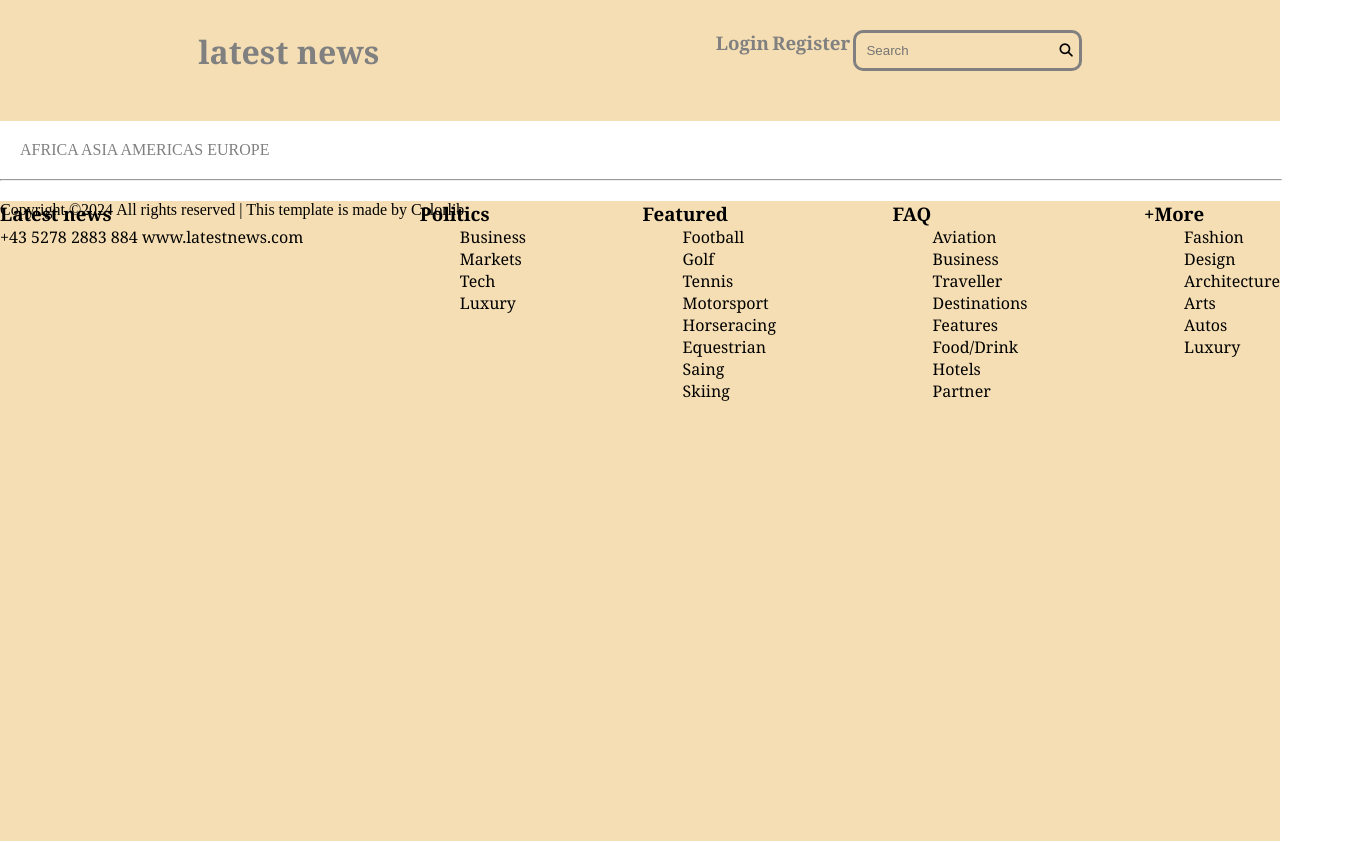
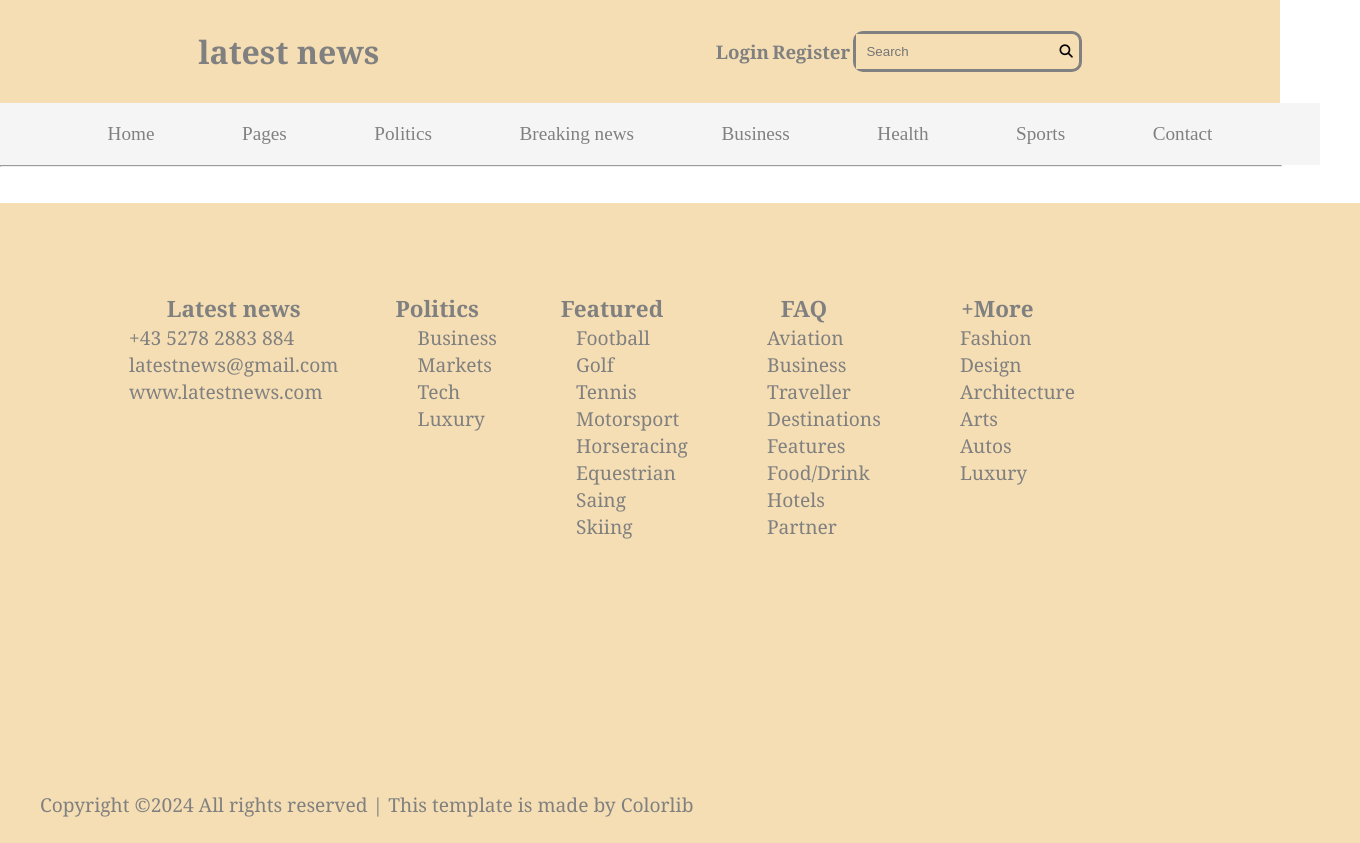
Before and after one commit to esitoxla/News-project, a plain HTML site: page index.html in a window 1280 px wide. Shown: the whole page, 1360 px wide, since content can reach past the window. Drawn offline with Linux system fonts and the light colour scheme; no server answers.

Commit message:
styled the footer

```diff
--- a/index.html
+++ b/index.html
@@ -25,21 +25,26 @@
             </div>
         </div>
     </div>
-    <div>
-        <div class="nav">
-            <a class="text-white" href="#">AFRICA</a>
-            <a class="text-white" href="#">ASIA</a>
-            <a class="text-white" href="#">AMERICAS</a>
-            <a class="text-white" href="#">EUROPE</a>
-        </div>
-        <hr>
+
+    <div id="nav">
+        <a class="text-white" href="#">Home</a>
+        <a class="text-white" href="#">Pages</a>
+        <a class="text-white" href="#">Politics</a>
+        <a class="text-white" href="#">Breaking news</a>
+        <a class="text-white" href="#">Business</a>
+        <a class="text-white" href="#">Health</a>
+        <a class="text-white" href="#">Sports</a>
+        <a class="text-white" href="#">Contact</a>
     </div>
+    <hr>
+
     <div id="articles"></div>
     <footer>
         <div class="footer-details">
-            <div>
+            <div class="latest-news">
                 <h3>Latest news</h3>
                 <span>+43 5278 2883 884</span>
+                <span>latestnews@gmail.com</span>
                 <span>www.latestnews.com</span>
             </div>
             <div>
@@ -83,7 +88,7 @@
                 <ul>Luxury</ul>
             </div>
         </div>
-        <div>Copyright ©2024 All rights reserved | This template is made by Colorlib</div>
+        <div id="copyright">Copyright ©2024 All rights reserved | This template is made by Colorlib</div>
     </footer>
 </body>
 
--- a/styles.css
+++ b/styles.css
@@ -1,7 +1,10 @@
 *{
     margin: 0;
+    /* overflow-x: hidden; */
 }
-
+body {
+    overflow-x: hidden;
+}
 
 #articles{
     display: grid;
@@ -17,7 +20,7 @@
 
 .article-img{
     width: 100%;
-    height: 50%;
+    height: 80%;
 }
 
 
@@ -25,29 +28,36 @@
     display: flex;
     flex-direction: row;
     justify-content: space-around;
+    align-items: center;
     padding: 30px;
     font-family: Cambria, Cochin, Georgia, Times, 'Times New Roman', serif;
     background-color: wheat;
     color: grey;
-    height: 70%;
+    height: 50%;
 }
+
 
 .text-white{
     text-decoration: none;
     color: grey;
+    float: left;
+    display: block;
 }
 
 .search-button{
     display: flex;
     justify-content: space-between;
     border: solid;
+    align-items: center;
     border-radius: 10px 10px;
-    margin-bottom: 20px;
+    /* margin-bottom: 20px; */
 }
 
 .search{
+    outline: none;
     border: none;
     padding: 10px;
+    width: 50%;
 }
 
 .btn{
@@ -67,10 +77,19 @@
     /* padding-bottom: 1rem; */
 }
 
-.nav{
+#nav{
     width: 100%;
-    height: 70%;
     padding: 20px;
+    font-size: 1.2rem;
+    display: flex;
+    justify-content: space-evenly;
+    align-items: center;
+    background-color: whitesmoke;
+    position: sticky;
+    top: 0;
+    overflow: hidden;
+    /* top: 0; */
+    /* transition: top 0.3s; */
 }
 
 .login{
@@ -78,12 +97,14 @@
     display: flex;
     flex-direction: row;
     justify-content: space-between;
+    align-items: center;
 }
 
 input{
     background-color: wheat;
     width: 50%;
-    border-radius: 10px;
+    /* border-radius: 10px; */
+
 }
 
 hr{
@@ -91,16 +112,37 @@ hr{
 }
 
 footer{
-    height: 80vh;
+    height: 70vh;
     width: 100vw;
     background-color: wheat;
+    font-family: Cambria, Cochin, Georgia, Times, 'Times New Roman', serif;
+    color: grey;
+    padding: 40px 40px;
+    margin-right: 40px;
+    font-size: 1.2rem;
+    margin-top: 1rem;
 }
 
 .footer-details{
     display: flex;
     flex-direction: row;
-    justify-content: space-between;
-    height: 0%;
-    font-family: Cambria, Cochin, Georgia, Times, 'Times New Roman', serif;
+    text-align: justify;
+    padding: 50px;
+    justify-content: space-evenly;
+    /* gap: 30px; */
+    height: 80%;
+    width: 80%;
+}
+.footer-details h3 {
+    text-align: center;
+}
+footer #copyright {
+    padding-bottom: 20px;
+    /* margin-bottom: 20px; */
+    /* background-color: aquamarine; */
+}
 
+.latest-news{
+    display: flex;
+    flex-direction: column;
 }
```
Also changed, not shown: script.js (line endings or trailing spaces).
